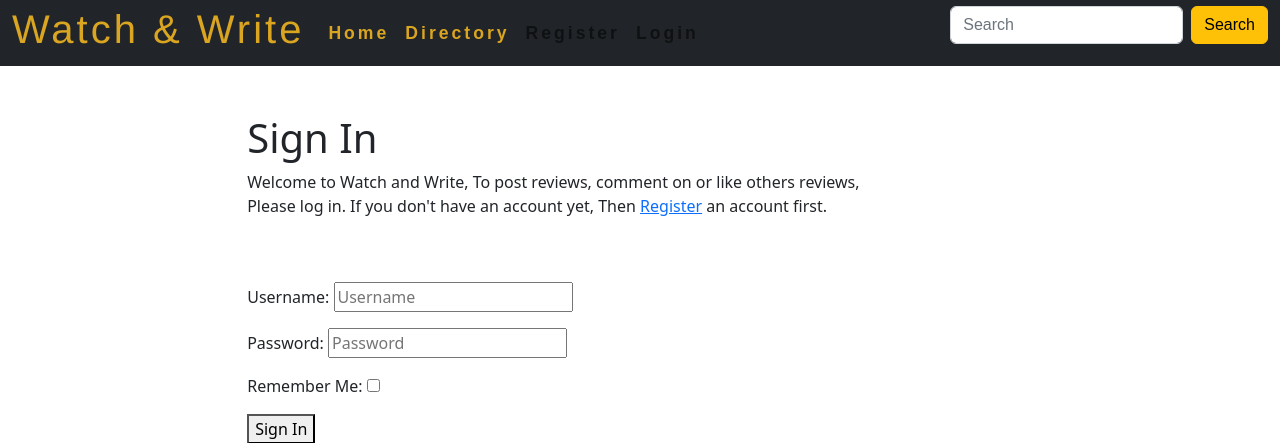
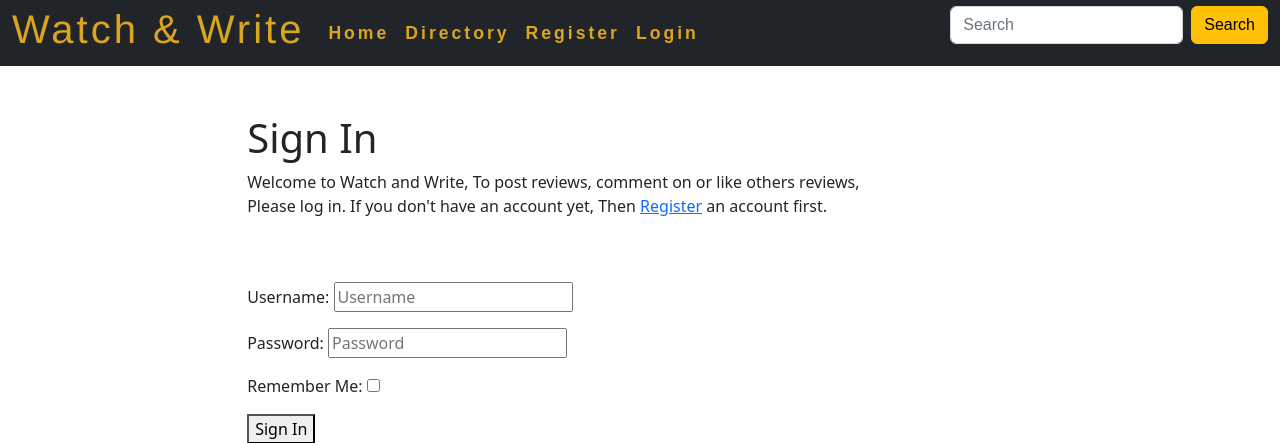
Before and after one commit to Linber93/watch_and_write, a Django app: page /accounts/login/ in a window 1280 px wide. Shown: the top 443 px of the page. Run offline with Django 3.2, Linux system fonts and the light colour scheme; some libraries are stand-ins or nearby versions.

Commit message:
add create review link to navbar when logged in

```diff
--- a/templates/base.html
+++ b/templates/base.html
@@ -37,14 +37,17 @@
               </li>
               {% if user.is_authenticated %}
               <li class="nav-item">
-                  <a class="nav-link" href="{% url 'account_logout' %}">Logout</a>
+                <a class="nav-link text-goldenrod" href="">Create Review</a>
+              </li>
+              <li class="nav-item">
+                  <a class="nav-link text-goldenrod" href="{% url 'account_logout' %}">Logout</a>
               </li>
               {% else %}
               <li class="nav-item">
-                  <a class="nav-link" href="{% url 'account_signup' %}">Register</a>
+                  <a class="nav-link text-goldenrod" href="{% url 'account_signup' %}">Register</a>
               </li>
               <li class="nav-item">
-                  <a class="nav-link" href="{% url 'account_login' %}">Login</a>
+                  <a class="nav-link text-goldenrod" href="{% url 'account_login' %}">Login</a>
               </li>
               {% endif %}
             </ul>
```
